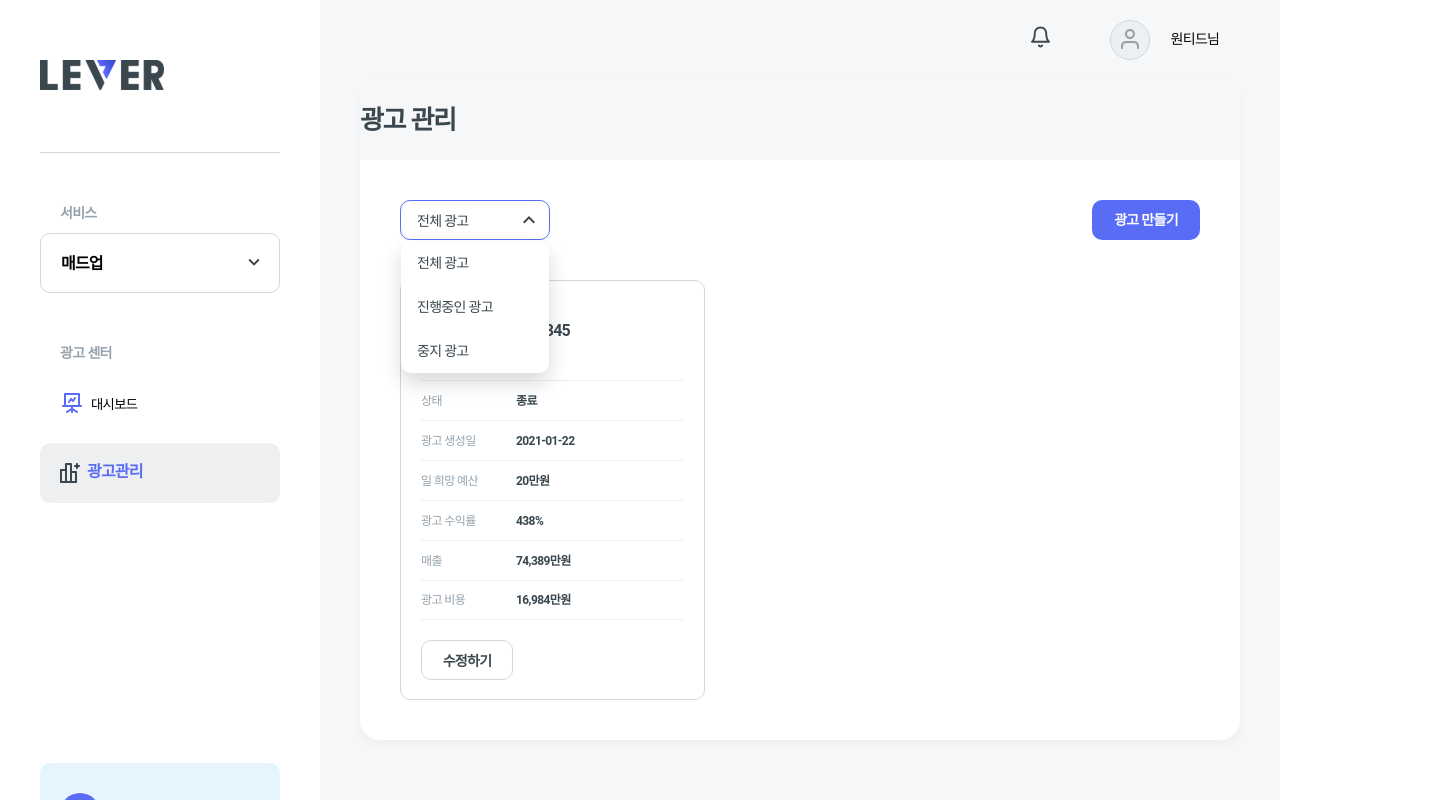
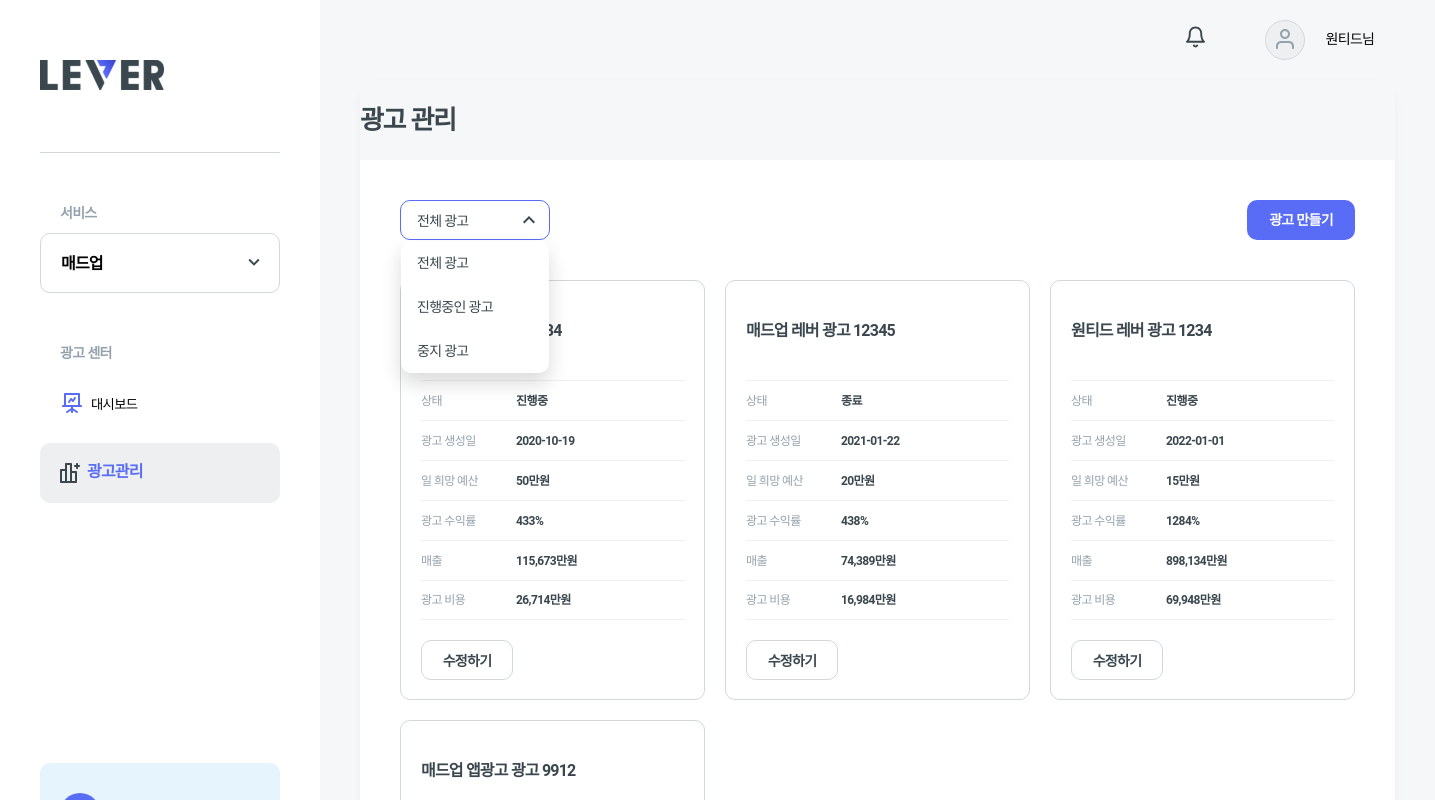
Before and after one commit to wanted-pre-onboarding-7team/Madup-7B, a React (Create React App) app: page /advertisement in a window 1280 px wide. Shown: the top 800 px of the page, 1435 px wide, since content can reach past the window. Built offline with nearby package versions, Linux system fonts and the light colour scheme; some icons are missing.

Commit message:
fix: 필터링 기능 수정

```diff
--- a/src/routes/manageAd/index.tsx
+++ b/src/routes/manageAd/index.tsx
@@ -39,7 +39,7 @@ const ManageAd = () => {
   );
 
   useEffect(() => {
-    if (adStatus === '전체') {
+    if (adStatus === '전체 광고') {
       setFilteredAdList(adList.ads);
       return;
     }
```
